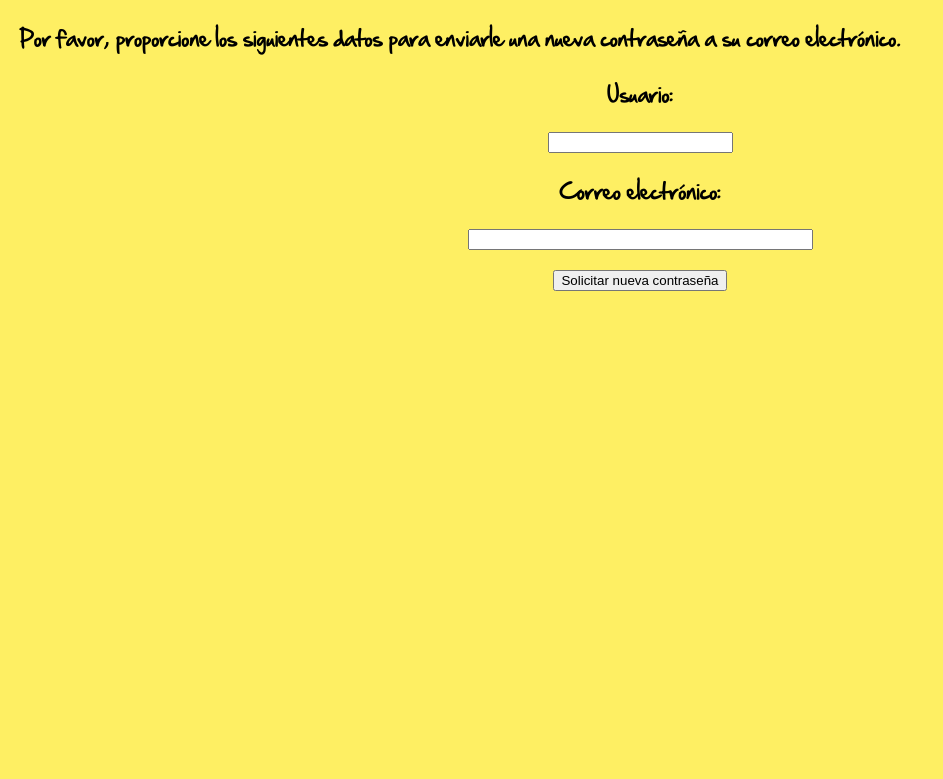
After one commit to alescode/guardabosques, a PHP site: page /olvido_contrasena.html in a window 1280 px wide. The commit adds this page. Shown: the top 779 px of the page, without its empty margins (0-943 px from the left). Run offline with PHP 8.4, Linux system fonts and the light colour scheme.

Commit message:
Agregando olvidó su contraseña: conectando a la base de datos

```diff
--- /dev/null
+++ b/css/olvido_contrasena.css
@@ -0,0 +1,15 @@
+body {
+    background-color: #FEEF63;
+    font-family: "Login";
+    font-size: 20px;
+    margin: 20px 20px 20px 20px;
+}
+
+@font-face {
+    font-family: "Login";
+    src: url(./letraLog.ttf) format("truetype");
+}
+
+#forma {
+    text-align: center;
+}
--- /dev/null
+++ b/olvido_contrasena.html
@@ -0,0 +1,26 @@
+<html>
+
+<head>
+    <meta http-equiv="Content-Type" content="text/html; charset=utf8" />
+    <title>Sistema de Bitácoras de los Guardabosques USB</title>
+    <link type="text/css" href="css/olvido_contrasena.css" rel="stylesheet"/>
+</head>
+
+<body>
+<p>Por favor, proporcione los siguientes datos para enviarle una nueva
+contraseña a su correo electrónico.</p>
+
+<div id="forma">
+<form action="acciones/olvido_contrasena.php" method="post">
+    <p>Usuario:</p>
+    <p><input type="text" name="usuario"/></p>
+
+    <p>Correo electrónico:</p>
+    <p><input type="text" name="correo" size="40"/></p>
+
+    <p><input type="submit" value="Solicitar nueva contraseña"/></p>
+</form>
+</div>
+
+</body>
+</html>
```
Also changed, not shown: BD/query.php (+5 -4 lines), acciones/olvido_contrasena.php (added, +34 -0 lines), vistas/login.html (+8 -1 lines), css/style.css (line endings or trailing spaces).
